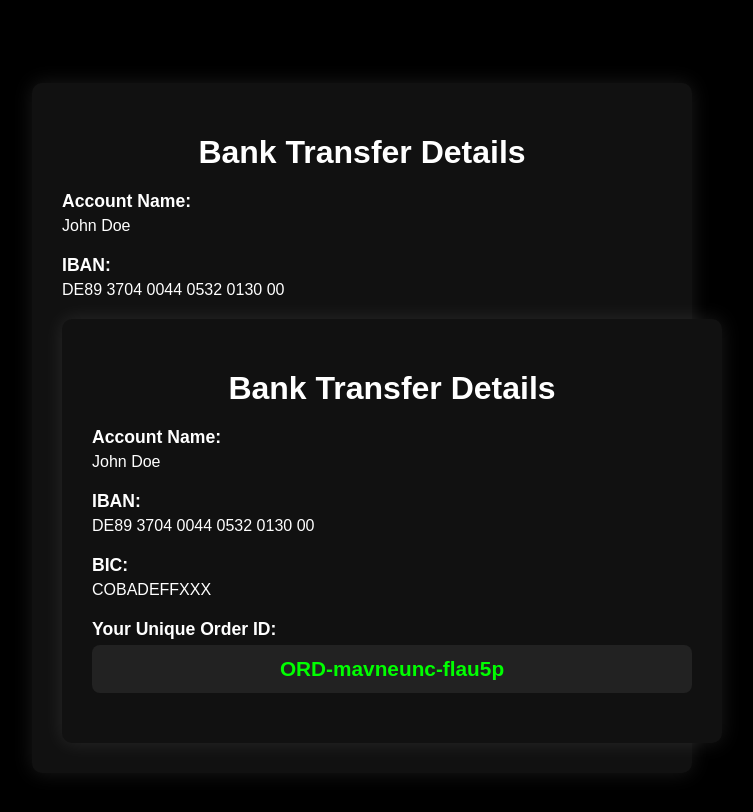
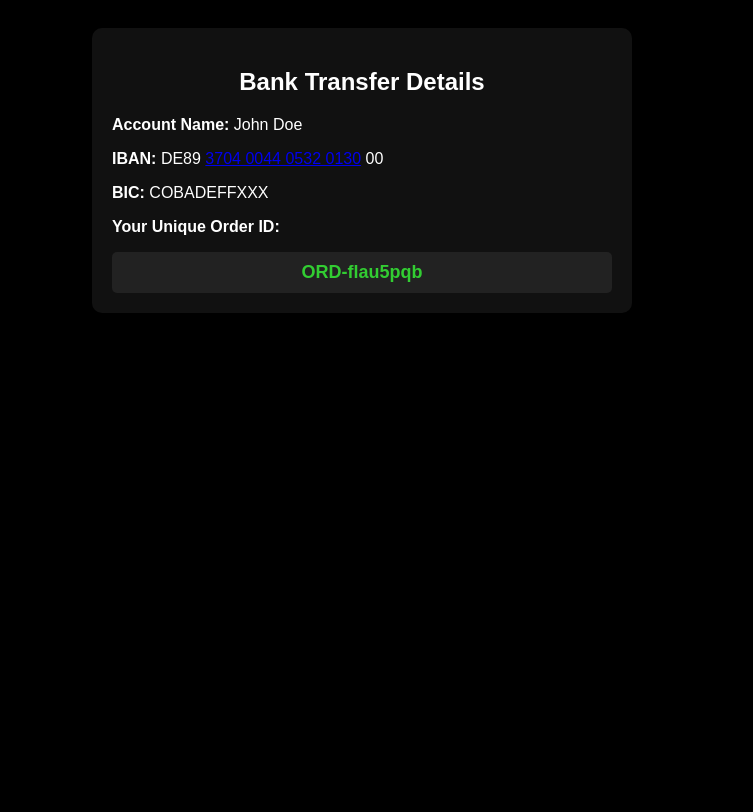
Before and after one commit to Prime176944/Payment-page, a plain HTML site: page index.html in a window 1280 px wide. Shown: the whole page, without its empty margins (278-1031 px from the left). Drawn offline with Linux system fonts and the light colour scheme.

Commit message:
Update index.html

```diff
--- a/index.html
+++ b/index.html
@@ -1,151 +1,57 @@
 <!DOCTYPE html>
 <html lang="en">
 <head>
-  <meta charset="UTF-8" />
-  <meta name="viewport" content="width=device-width, initial-scale=1.0"/>
-  <title>Payment Info</title>
+  <meta charset="UTF-8">
+  <meta name="viewport" content="width=device-width, initial-scale=1">
+  <title>Bank Transfer Details</title>
   <style>
     body {
       background-color: #000;
-      color: #fff;
-      font-family: 'Arial', sans-serif;
-      display: flex;
-      flex-direction: column;
-      align-items: center;
-      justify-content: center;
-      min-height: 100vh;
+      color: white;
+      font-family: Arial, sans-serif;
       padding: 20px;
     }
 
     .container {
       background-color: #111;
+      padding: 20px;
       border-radius: 10px;
-      padding: 30px;
-      max-width: 600px;
-      width: 100%;
-      box-shadow: 0 0 20px rgba(255, 255, 255, 0.1);
+      max-width: 500px;
+      margin: auto;
     }
 
-    h1 {
+    h2 {
       text-align: center;
-      margin-bottom: 20px;
-    }
-
-    .info {
-      margin-bottom: 20px;
-    }
-
-    .info strong {
-      display: block;
-      margin-bottom: 5px;
-      font-size: 1.1em;
     }
 
     .order-id {
-      font-size: 1.3em;
+      background-color: #222;
+      color: limegreen;
+      padding: 10px;
+      text-align: center;
       font-weight: bold;
-      color: #0f0;
-      background-color: #222;
-      padding: 12px;
-      border-radius: 8px;
-      text-align: center;
-      word-wrap: break-word;
+      margin-top: 10px;
+      font-size: 18px;
+      border-radius: 5px;
+      word-break: break-word;
     }
   </style>
 </head>
 <body>
   <div class="container">
-    <h1>Bank Transfer Details</h1>
-    <div class="info">
-      <strong>Account Name:</strong>
-      <div>John Doe</div>
-    </div>
-    <div class="info">
-      <strong>IBAN:</strong>
-      <div>DE89 3704 0044 0532 0130 00</div>
-    </div>
-    <!DOCTYPE html>
-<html lang="en">
-<head>
-  <meta charset="UTF-8" />
-  <meta name="viewport" content="width=device-width, initial-scale=1.0"/>
-  <title>Payment Info</title>
-  <style>
-    body {
-      background-color: #000;
-      color: #fff;
-      font-family: 'Arial', sans-serif;
-      display: flex;
-      flex-direction: column;
-      align-items: center;
-      justify-content: center;
-      min-height: 100vh;
-      padding: 20px;
-    }
+    <h2>Bank Transfer Details</h2>
+    <p><strong>Account Name:</strong> John Doe</p>
+    <p><strong>IBAN:</strong> DE89 <a href="#">3704 0044 0532 0130</a> 00</p>
+    <p><strong>BIC:</strong> COBADEFFXXX</p>
 
-    .container {
-      background-color: #111;
-      border-radius: 10px;
-      padding: 30px;
-      max-width: 600px;
-      width: 100%;
-      box-shadow: 0 0 20px rgba(255, 255, 255, 0.1);
-    }
-
-    h1 {
-      text-align: center;
-      margin-bottom: 20px;
-    }
-
-    .info {
-      margin-bottom: 20px;
-    }
-
-    .info strong {
-      display: block;
-      margin-bottom: 5px;
-      font-size: 1.1em;
-    }
-
-    .order-id {
-      font-size: 1.3em;
-      font-weight: bold;
-      color: #0f0;
-      background-color: #222;
-      padding: 12px;
-      border-radius: 8px;
-      text-align: center;
-      word-wrap: break-word;
-    }
-  </style>
-</head>
-<body>
-  <div class="container">
-    <h1>Bank Transfer Details</h1>
-    <div class="info">
-      <strong>Account Name:</strong>
-      <div>John Doe</div>
-    </div>
-    <div class="info">
-      <strong>IBAN:</strong>
-      <div>DE89 3704 0044 0532 0130 00</div>
-    </div>
-    <div class="info">
-      <strong>BIC:</strong>
-      <div>COBADEFFXXX</div>
-    </div>
-    <div class="info">
-      <strong>Your Unique Order ID:</strong>
-      <div class="order-id" id="orderId"></div>
-    </div>
+    <p><strong>Your Unique Order ID:</strong></p>
+    <div id="orderId" class="order-id"></div>
   </div>
 
   <script>
-    // Generate a unique order ID
     function generateOrderId() {
-      const timestamp = Date.now().toString(36);
-      const random = Math.random().toString(36).substring(2, 8);
-      return 'ORD-' + timestamp + '-' + random;
+      const randomStr = Math.random().toString(36).substr(2, 8);
+      return "ORD-" + randomStr;
     }
 
     document.getElementById("orderId").innerText = generateOrderId();
```
